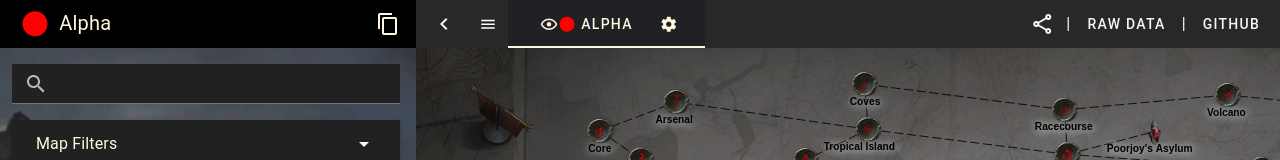
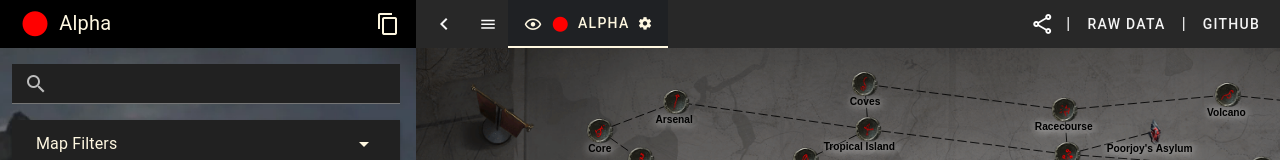
Before and after one commit to FloKaemmerer/dynamic-atlas, a Vue app: page / in a window 1280 px wide. Shown: the top 160 px of the page. Built offline with nearby package versions, Linux system fonts and the light colour scheme; what vue-konva would draw is missing.

Commit message:
refactor: clean up html so there arent buttons in buttons

```diff
--- a/src/components/header/MainHeader.vue
+++ b/src/components/header/MainHeader.vue
@@ -51,7 +51,6 @@ function openInNewTab(url: string) {
         class="text-offwhite"
         @click="filterStore.selectedFilter = filter"
       >
-        <v-btn variant="text">
         <v-tooltip>
           <template #activator="{ props }">
             <v-icon
@@ -72,13 +71,14 @@ function openInNewTab(url: string) {
           </template>
           <p>Show/Hide Filter</p>
         </v-tooltip>
+        <span class="mx-2">
           <v-icon :color="filter.color" class="mr-1" icon="mdi-checkbox-blank-circle" />
           {{ filter.name }}
           {{ getNumberOfActiveFilters(id) }}
-        </v-btn>
+        </span>
         <v-menu>
           <template #activator="{ props }">
-            <v-btn
+            <v-icon
               color="primary"
               size="small"
               v-bind="props"
```
Lines whose indentation alone changed are shown as unchanged.
